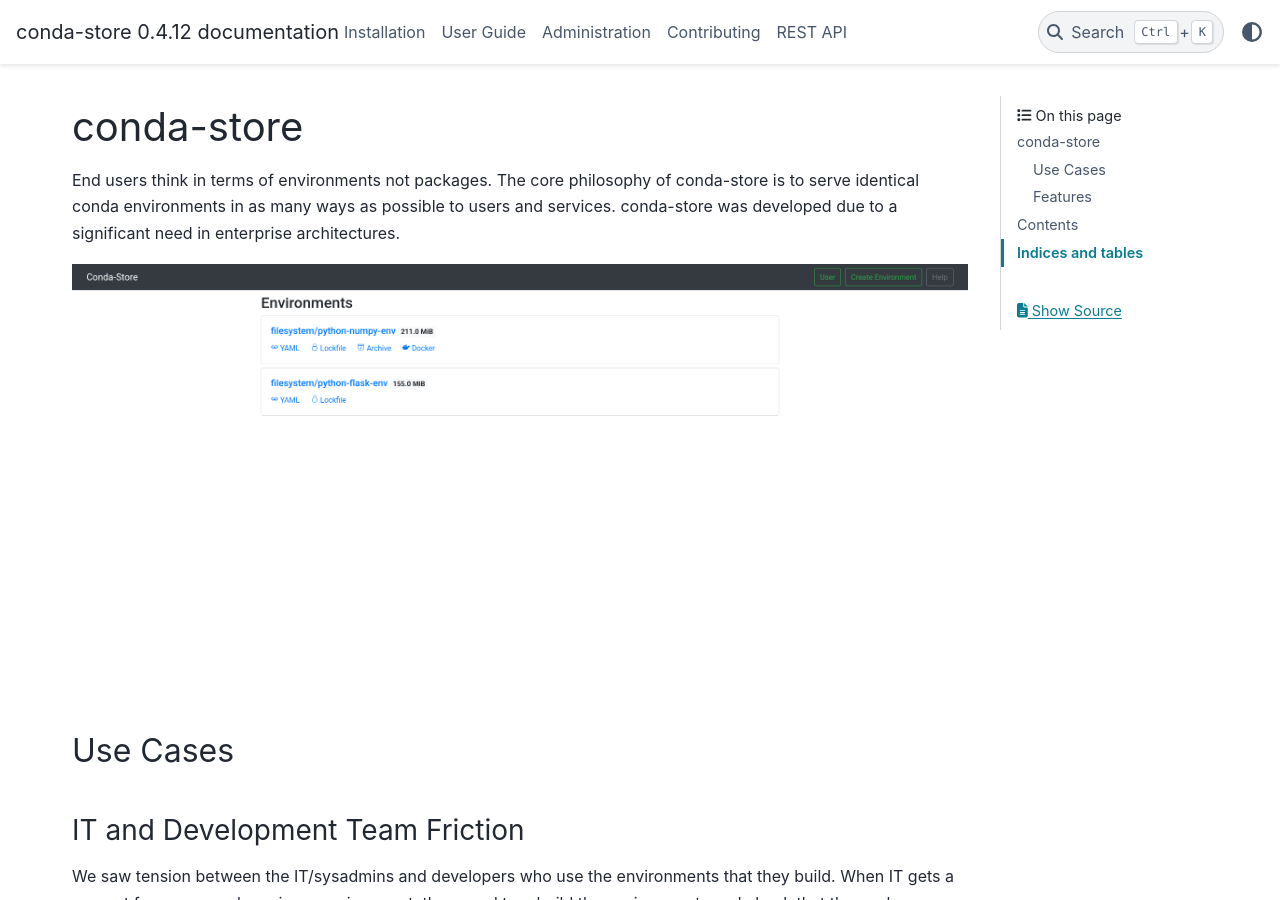
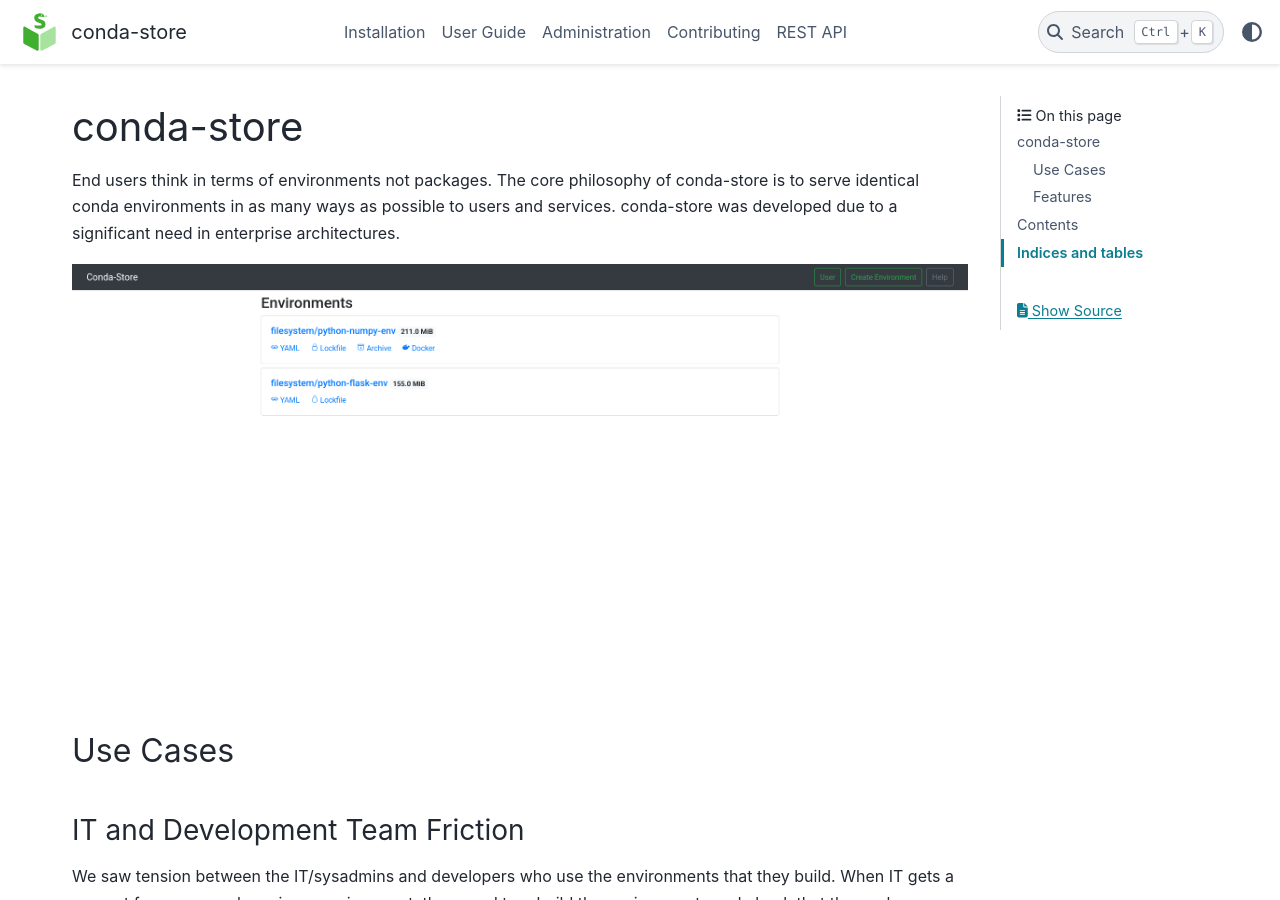
Before and after one commit to conda-incubator/conda-store, a Sphinx documentation site: the page built from docs/index.rst, in a window 1280 px wide and 900 px high. Built offline with Sphinx 7.4.7 and the PyData theme 0.15.4, drawn with Linux system fonts in a browser that asks for light colours.

Commit message:
add and use SVG logo files

```diff
--- a/docs/conf.py
+++ b/docs/conf.py
@@ -15,6 +15,12 @@
 
 html_theme = "pydata_sphinx_theme"
 html_static_path = ['_static']
+html_logo = "_static/images/conda-store-logo-symbol.svg"
+html_theme_options = {
+    "logo": {
+        "text": "conda-store",
+    }
+}
 
 def setup(app):
     app.add_config_value('recommonmark_config', {
```
Also changed, not shown: docs/_static/images/conda-store-logo-symbol.svg (added), docs/_static/images/conda-store-logo-vertical-lockup.png (deleted), docs/_static/images/conda-store-logo-vertical-lockup.svg (added).
